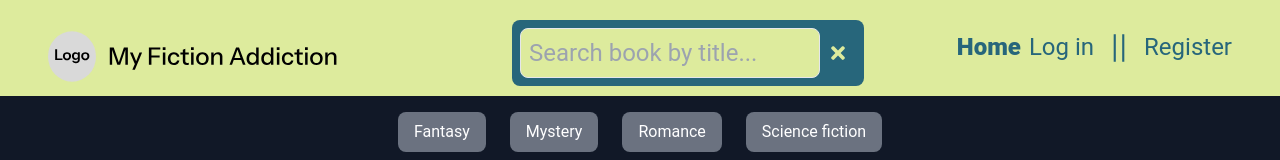
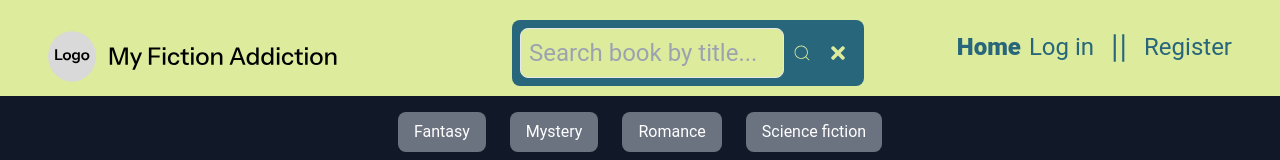
Before and after one commit to MaksimShupta/FullstackBlog_frontend, a React (Vite) app: page / in a window 1280 px wide. Both pictures are taken after a click on the button 933 px from the left and 48 px from the top of the page. Shown: the top 160 px of the page. Built offline with nearby package versions, Linux system fonts and the light colour scheme; no server answers.

Commit message:
added the search for title

```diff
--- a/package.json
+++ b/package.json
@@ -14,6 +14,7 @@
     "react-dom": "^19.0.0",
     "react-icons": "^5.5.0",
     "react-router": "^7.2.0",
+    "react-router-dom": "^7.2.0",
     "react-select": "^5.10.1"
   },
   "devDependencies": {
--- a/src/components/Cards.jsx
+++ b/src/components/Cards.jsx
@@ -6,7 +6,7 @@ import { deletePost } from "../services/postsApi";
 
 //Sketch of cards that will be displayed
 //TODO: Code must be updated and tested
-const Cards = ({ data }) => {
+const Cards = ({ data, searchQuery }) => {
   const [cards, setCards] = useState([]);
   const navigate = useNavigate();
   const [categoryFilter, setCategoryFilter] = useState("");
@@ -37,8 +37,13 @@ const Cards = ({ data }) => {
     if (categoryFilter) {
       filtered = filtered.filter((i) => i.category === categoryFilter);
     }
+    if (searchQuery) {
+      filtered = filtered.filter((e) =>
+        e.title.toLowerCase().includes(searchQuery.toLowerCase())
+      );
+    }
     setFilteredCards(filtered);
-  }, [categoryFilter, cards]);
+  }, [categoryFilter, searchQuery, cards]);
 
   // Handle deletion
   const onDelete = async (id) => {
@@ -84,8 +89,7 @@ const Cards = ({ data }) => {
         id="items-list"
         className="grid grid-cols-1 sm:grid-cols-2 md:grid-cols-3 gap-8 max-w-7xl mx-auto px-4"
       >
-        {Array.isArray(filteredCards) &&
-          filteredCards.map((item) => (
+        {filteredCards.map((item) => (
           <Card
             key={item.id}
             itemKey={item.id}
--- a/src/components/Header.jsx
+++ b/src/components/Header.jsx
@@ -1,13 +1,13 @@
 import logo from "../assets/logo.svg"; //importing logo from assets
 import Navbar from "./Navbar"; //importing Navbar component
 
-const Header = () => {
+const Header = ({ onSearch }) => {
   return (
     <>
       <div className="flex flex-col md:flex-row  w-full items-center justify-between h-[6rem] bg-primary">
         <img src={logo} className="ml-12 mt-4" />
 
-        <Navbar />
+        <Navbar onSearch={onSearch} />
       </div>
     </>
   );
--- a/src/components/Navbar.jsx
+++ b/src/components/Navbar.jsx
@@ -4,8 +4,19 @@ import { CiSearch } from "react-icons/ci"; //import react from icons
 import { FaTimes } from "react-icons/fa"; // Import close icon
 import { LiaGripLinesVerticalSolid } from "react-icons/lia"; //import react from icons
 
-const Navbar = () => {
+const Navbar = ({ onSearch }) => {
   const [isSearchOpen, setIsSearchOpen] = useState(false); //state for isSearchOpen
+  const [searchText, setSearchText] = useState("");
+  const handleSearchChange = (event) => {
+    setSearchText(event.target.value);
+  };
+
+  const handleSearchSubmit = () => {
+    if (onSearch) {
+      onSearch(searchText);
+    }
+    setIsSearchOpen(false); // Close search bar after submission (optional)
+  };
 
   return (
     <nav className="flex  text-2xl flex-row gap-2 mr-12 text-accent">
@@ -25,8 +36,13 @@ const Navbar = () => {
           <input
             type="text"
             placeholder="Search book by title..."
+            value={searchText}
+            onChange={handleSearchChange} // Update searchText state
             className="w-full p-2 border rounded-lg bg-primary"
           />
+          <button onClick={handleSearchSubmit} className="p-2 rounded-full">
+            <CiSearch className="w-5 h-5 text-primary" />
+          </button>
           <button
             onClick={() => setIsSearchOpen(false)}
             className="p-2 rounded-full"
--- a/src/layouts/MainLayout.jsx
+++ b/src/layouts/MainLayout.jsx
@@ -1,13 +1,15 @@
 import { Outlet } from "react-router"; // import Outlet from react router
 import Header from "../components/Header"; //import Header
 import Footer from "../components/Footer"; //import Footer
+import { useState } from "react";
 
 const MainLayout = () => {
+  const [searchQuery, setSearchQuery] = useState("");
   return (
     <div className="bg-white flex flex-col min-h-screen">
-      <Header />
-      <main >
-        <Outlet />
+      <Header onSearch={setSearchQuery} />
+      <main>
+        <Outlet context={{ searchQuery }} />
       </main>
       <Footer />
     </div>
--- a/src/pages/HomePage.jsx
+++ b/src/pages/HomePage.jsx
@@ -1,9 +1,11 @@
 import Cards from "../components/Cards";
 import { useState, useEffect } from "react";
 import { getPosts } from "../services/postsApi.js";
+import { useOutletContext } from "react-router-dom";
 
 const HomePage = () => {
   const [data, setData] = useState([]);
+  const { searchQuery } = useOutletContext();
   useEffect(() => {
     const books = async () => {
       try {
@@ -17,11 +19,15 @@ const HomePage = () => {
     books();
   }, []);
 
+  //const filteredData = data.filter((book) =>
+  // book.title.toLowerCase().includes(searchQuery.toLowerCase())
+  //);
+
   console.log("Home Page Data:", data);
   return (
     <div className="flex flex-col bg-gray-900 text-white min-h-screen">
       <main className="flex-grow container mx-auto p-4">
-        <Cards data={data} />
+        <Cards data={data} searchQuery={searchQuery} />
       </main>
     </div>
   );
```
Also changed, not shown: 1 other file (tests, documents, lock files or other folders). Lines whose indentation alone changed are shown as unchanged.
